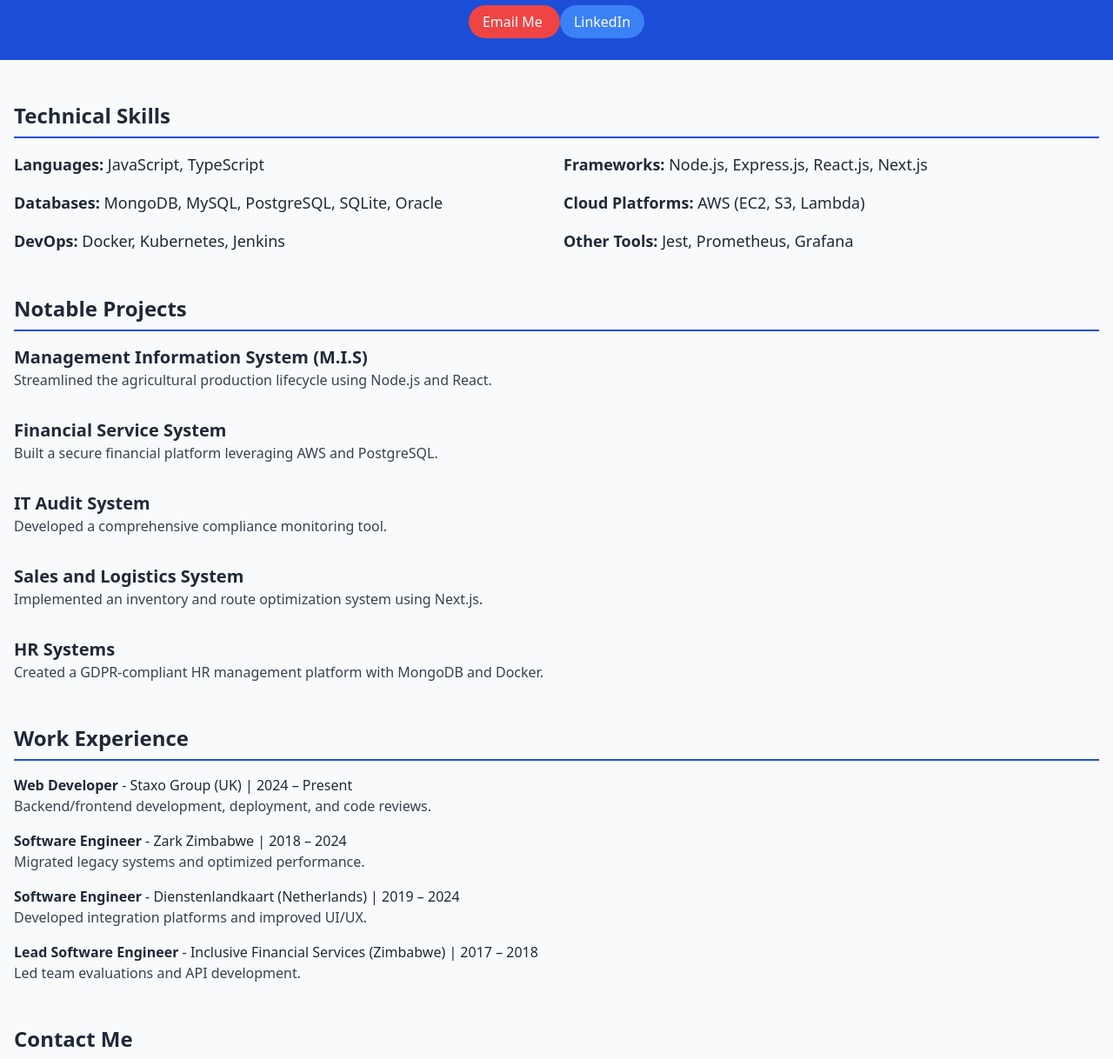
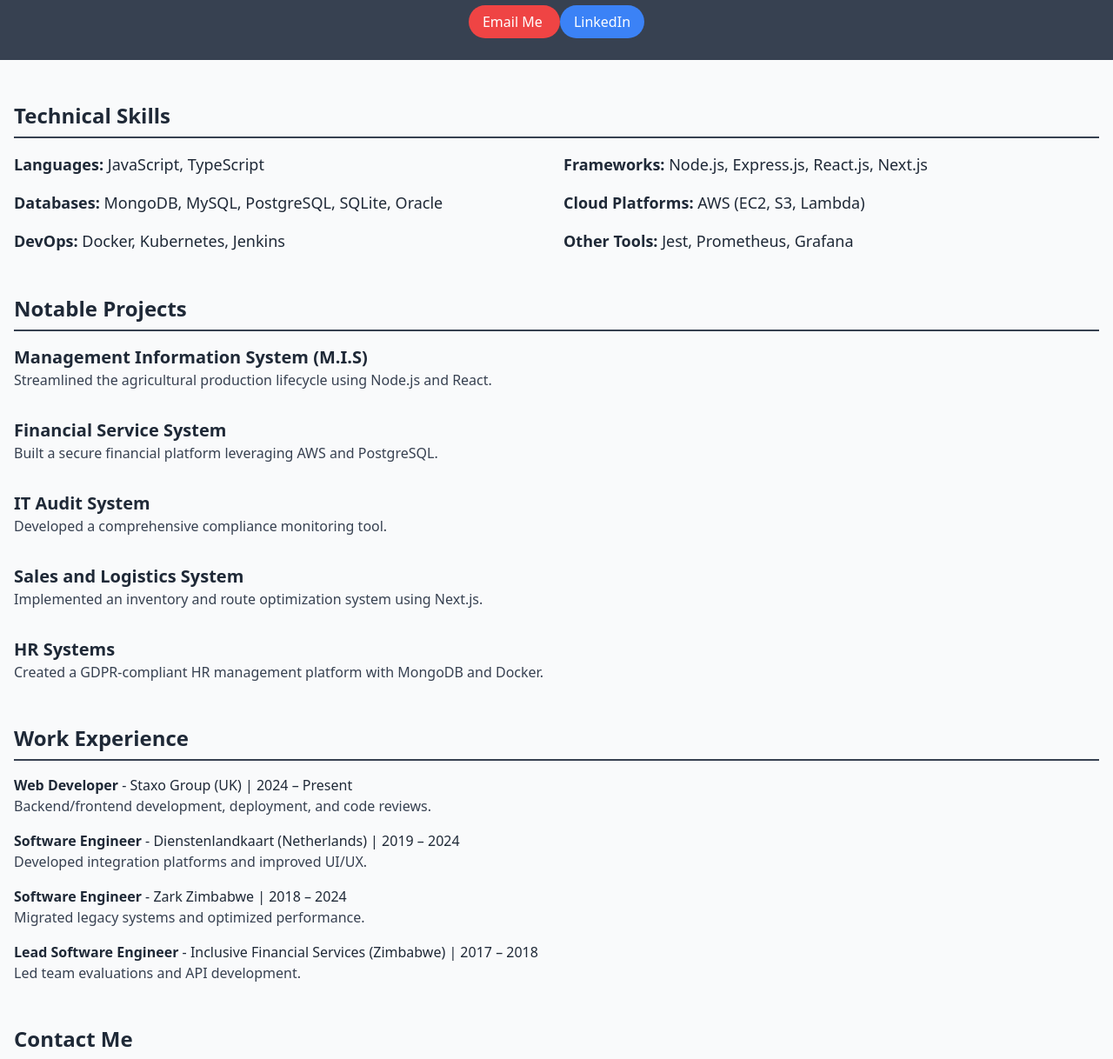
Before and after one commit to tmoswa/tmoswa.github.io, a plain HTML site: page index.html in a window 1280 px wide. Shown: the part 111-1329 px from the top of the page at 87% size. Drawn offline with nearby package versions, Linux system fonts and the light colour scheme.

Commit message:
update html page

```diff
--- a/index.html
+++ b/index.html
@@ -7,7 +7,7 @@
     <script src="https://cdn.tailwindcss.com"></script>
 </head>
 <body class="bg-gray-50 text-gray-800">
-    <header class="bg-blue-700 text-white p-8">
+    <header class="bg-gray-700 text-white p-8">
         <div class="container mx-auto text-center">
             <h1 class="text-4xl font-bold">Timothy Moswa</h1>
             <p class="mt-2 text-lg">Software Engineer | 6+ Years of Experience</p>
@@ -26,7 +26,7 @@
     <main class="container mx-auto my-8 px-4">
         <!-- Skills Section -->
         <section id="skills" class="my-12">
-            <h2 class="text-2xl font-bold border-b-2 border-blue-700 pb-2">Technical Skills</h2>
+            <h2 class="text-2xl font-bold border-b-2 border-gray-700 pb-2">Technical Skills</h2>
             <ul class="grid grid-cols-2 gap-4 mt-4 text-lg">
                 <li><strong>Languages:</strong> JavaScript, TypeScript</li>
                 <li><strong>Frameworks:</strong> Node.js, Express.js, React.js, Next.js</li>
@@ -39,7 +39,7 @@
 
         <!-- Projects Section -->
         <section id="projects" class="my-12">
-            <h2 class="text-2xl font-bold border-b-2 border-blue-700 pb-2">Notable Projects</h2>
+            <h2 class="text-2xl font-bold border-b-2 border-gray-700 pb-2">Notable Projects</h2>
             <div class="mt-4 space-y-8">
                 <div>
                     <h3 class="text-xl font-bold">Management Information System (M.I.S)</h3>
@@ -66,19 +66,20 @@
 
         <!-- Work Experience -->
         <section id="work" class="my-12">
-            <h2 class="text-2xl font-bold border-b-2 border-blue-700 pb-2">Work Experience</h2>
+            <h2 class="text-2xl font-bold border-b-2 border-gray-700 pb-2">Work Experience</h2>
             <ul class="space-y-4 mt-4">
                 <li>
                     <strong>Web Developer</strong> - Staxo Group (UK) | 2024 – Present
                     <p class="text-gray-700">Backend/frontend development, deployment, and code reviews.</p>
                 </li>
                 <li>
+                    <strong>Software Engineer</strong> - Dienstenlandkaart (Netherlands) | 2019 – 2024
+                    <p class="text-gray-700">Developed integration platforms and improved UI/UX.</p>
+                </li>
+
+                <li>
                     <strong>Software Engineer</strong> - Zark Zimbabwe | 2018 – 2024
                     <p class="text-gray-700">Migrated legacy systems and optimized performance.</p>
-                </li>
-                <li>
-                    <strong>Software Engineer</strong> - Dienstenlandkaart (Netherlands) | 2019 – 2024
-                    <p class="text-gray-700">Developed integration platforms and improved UI/UX.</p>
                 </li>
                 <li>
                     <strong>Lead Software Engineer</strong> - Inclusive Financial Services (Zimbabwe) | 2017 – 2018
@@ -89,7 +90,7 @@
 
         <!-- Contact -->
         <section id="contact" class="my-12">
-            <h2 class="text-2xl font-bold border-b-2 border-blue-700 pb-2">Contact Me</h2>
+            <h2 class="text-2xl font-bold border-b-2 border-gray-700 pb-2">Contact Me</h2>
             <p>Email: <a href="mailto:timothymoswa@gmail.com" class="text-blue-600 hover:underline">timothymoswa@gmail.com</a></p>
             <p>LinkedIn: <a href="https://www.linkedin.com/in/timothy-moswa-b63944105/" target="_blank" class="text-blue-600 hover:underline">Timothy Moswa</a></p>
         </section>
```
